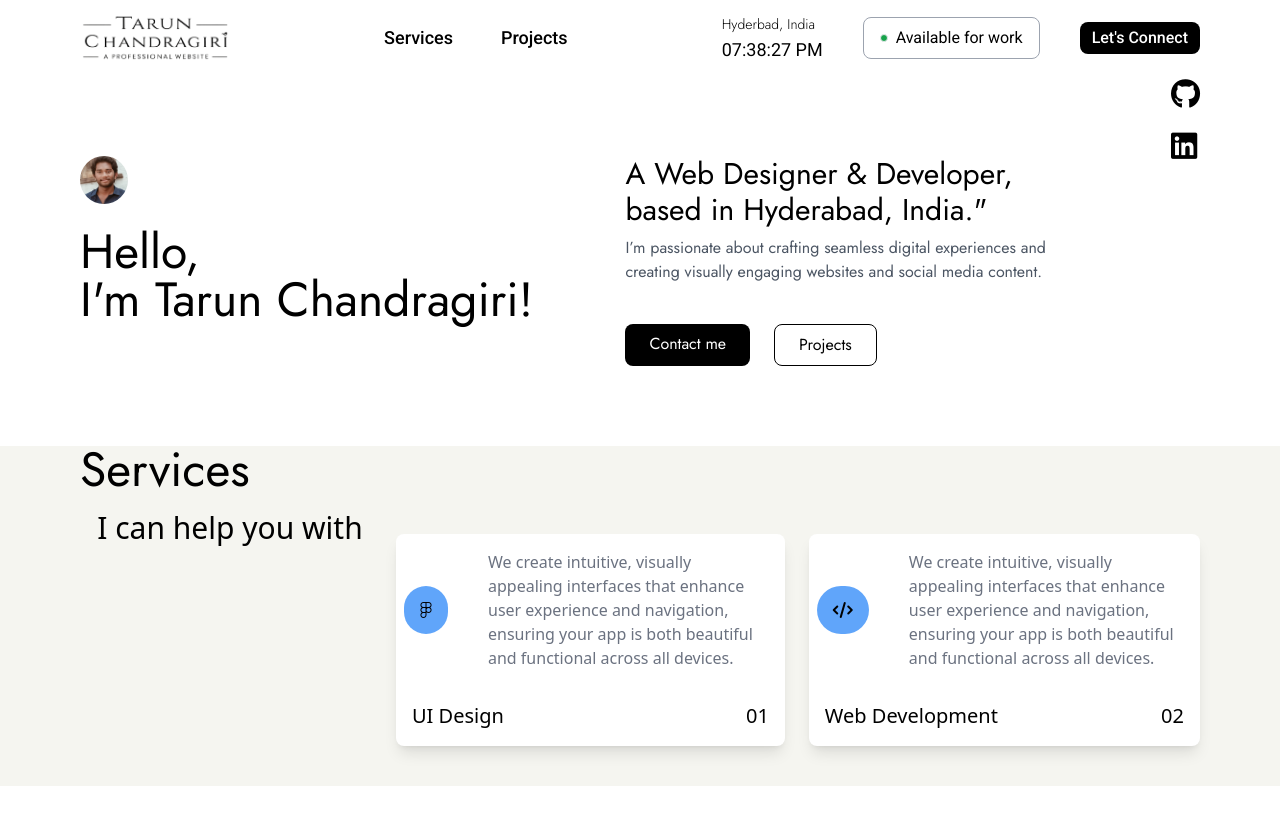
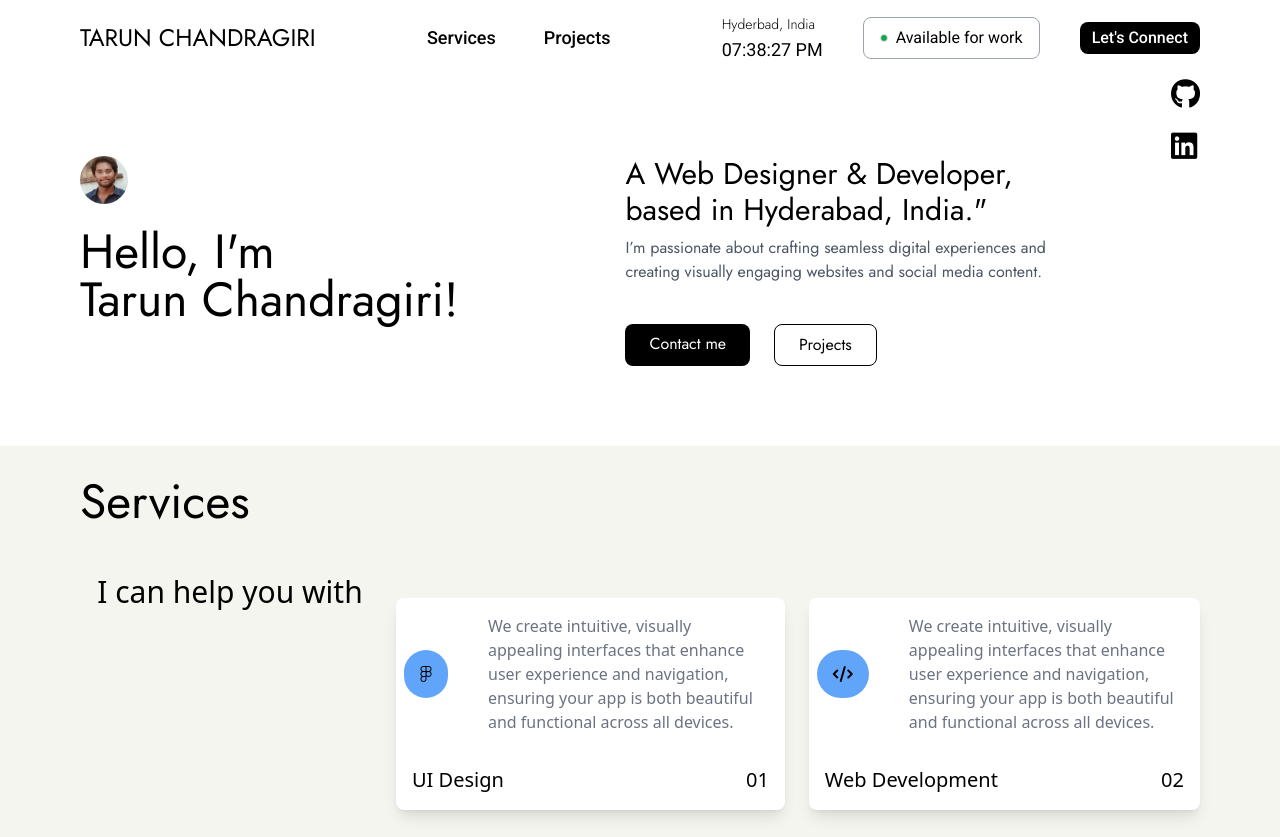
Before and after one commit to TarunChandragiri-ux/Portfolio, a website: page index.html in a window 1280 px wide. Shown: the top 837 px of the page. Drawn offline with Linux system fonts and the light colour scheme; a web font is replaced by a local one.

Commit message:
changed logo

```diff
--- a/index.html
+++ b/index.html
@@ -17,7 +17,7 @@
         <!-- Navbar -->
         <nav class="p-3 flex justify-between items-center font-roboto xl:px-20 bg-white">
             <a href="#" id="brand" class="flex gap-2 items-center">
-                <img class="w-[150px]" src="assets\Main logo.png" alt="logo">
+            <h1 class="text-2xl font-jost">TARUN CHANDRAGIRI</h1>
             </a>
             <div id="nav-menu" class="hidden lg:flex gap-12  text-lg">
                 <a href="#services" class="font-medium hover:text-primary scroll-link">Services</a>
@@ -50,7 +50,7 @@
             <div id="nav-dialog" class=" hidden fixed z-10 bg-white inset-0 p-3 lg:hidden">
                 <div id="nav-bar" class="flex justify-between">
                     <a href="#" id="brand" class="flex gap-2 items-center">
-                        <img class="w-[150px]" src="assets\Main logo.png" alt="logo">
+                        <h1 class="text-2xl font-jost">TARUN CHANDRAGIRI</h1>
                     </a>
                     <button class="p-2 lg:hidden" onclick="handleMenu()">
                         <i class="fa-solid fa-xmark text-gray-600 text-2xl"></i>
@@ -80,7 +80,7 @@
         <div id="Hero_section" class="flex flex-col lg:flex-row px-4 xl:px-20 font-jost bg-white">
             <div class="mt-6 flex-1 lg:mt-20">
                 <img src="assets\profile-pic-portfolio.jpg" alt="profile photo" class="rounded-full w-12 h-12">
-                <p class="py-6 text-2xl lg:text-5xl">Hello, <br> I'm Tarun Chandragiri!</p>
+                <p class="py-6 text-2xl lg:text-5xl">Hello,  I'm  <br> <span class="text-3xl  lg:text-5xl">Tarun Chandragiri!</span></p>
             </div>
             <div class=" flex-1 lg:px-20 lg:mt-20">
                 <p class=" text-2xl lg:text-3xl"> A Web Designer & Developer, based in Hyderabad, India." </p>
@@ -107,7 +107,7 @@
         <!-- Services section -->
         <div id="services" class="my-12 bg-[#F5F5F0]">
             <div class="px-4 xl:px-20">
-                <h1 class="text-2xl lg:text-5xl font-jost">Services</h1>
+                <h1 class="text-3xl lg:text-5xl font-jost py-8">Services</h1>
 
                 <div class="flex flex-col lg:flex-row py-4 space-x-4">
                     <div class="flex-grow lg:flex-none min-w-[200px] lg:min-w-[300px] flex lg:justify-center">
```
Also changed, not shown: output.css.
